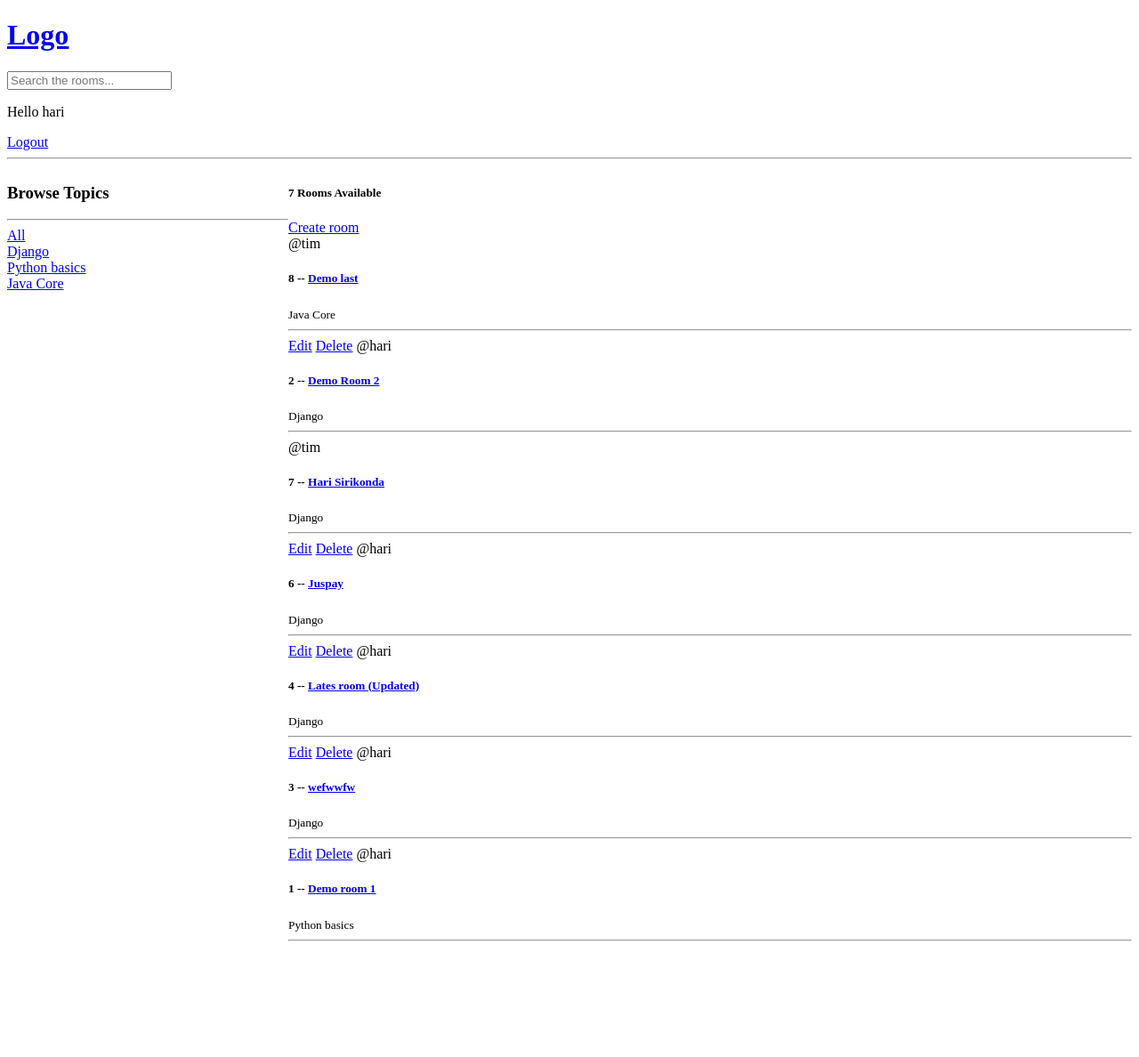
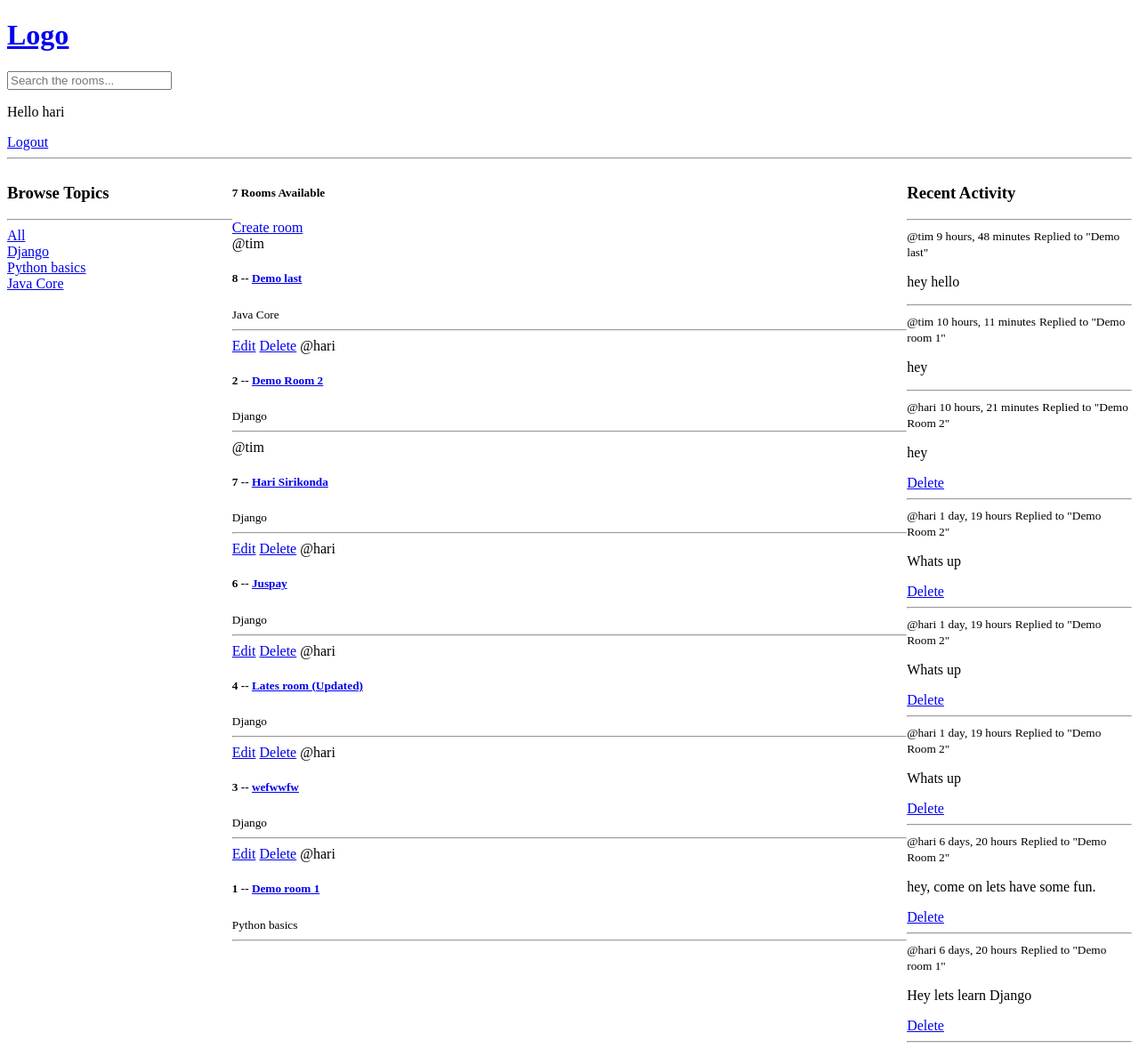
Before and after one commit to HariSirikonda/StudyBud, a Django app: page / in a window 1280 px wide. Shown: the whole page at 89% size. Before the commit the page ends 1058 px from the top, so only its background shows below. Run offline with Django 5.2, Linux system fonts and the light colour scheme; a user stored in the database is signed in; data comes from the database, SQL or seed files in the repository; both versions use the stored data as it was after the commit.

Commit message:
Added the Activity feed functionality.

```diff
--- a/studybud/base/models.py
+++ b/studybud/base/models.py
@@ -34,5 +34,8 @@ class Message(models.Model):
     updated = models.DateTimeField(auto_now=True)
     created = models.DateTimeField(auto_now_add=True)
 
+    class Meta:
+            ordering = ['-updated', '-created']
+
     def __str__(self):
         return self.body[0:50]
--- /dev/null
+++ b/studybud/base/templates/base/activity_component.html
@@ -0,0 +1,13 @@
+<h3>Recent Activity</h3>
+<hr>
+{% for message in room_messages %}
+<div>
+    <small>@{{message.user}} {{message.created|timesince}}</small>
+    <small>Replied to "{{message.room}}"</small>
+    <p>{{message}}</p>
+    {% if request.user == message.user %}
+    <a href="{% url 'delete-message' message.id %}">Delete</a>
+    {% endif %}
+    <hr>
+</div>
+{% endfor %}
--- /dev/null
+++ b/studybud/base/templates/base/feed_component.html
@@ -0,0 +1,12 @@
+{% for room in rooms %}
+<div>
+    {% if request.user == room.host %}
+    <a href="{% url 'update-room' room.id %}">Edit</a>
+    <a href="{% url 'delete-room' room.id %}">Delete</a>
+    {% endif %}
+    <span>@{{room.host.username}}</span>
+    <h5>{{room.id}} -- <a href="{% url 'room' room.id %}">{{room.name}}</a></h5>
+    <small>{{room.topic.name}}</small>
+    <hr>
+</div>
+{% endfor %}
--- a/studybud/base/templates/base/home.html
+++ b/studybud/base/templates/base/home.html
@@ -5,38 +5,21 @@
 <style>
     .home-container {
         display: grid;
-        grid-template-columns: 1fr 3fr;
+        grid-template-columns: 1fr 3fr 1fr;
     }
 </style>
 
 <div class="home-container">
     <div>
-        <h3>Browse Topics</h3>
-        <hr>
-        <div>
-            <a href="{% url 'home' %}">All</a>
-        </div>
-        {% for topic in topics %}
-        <div>
-            <a href="{% url 'home' %}?q={{topic.name}}">{{topic.name}}</a>
-        </div>
-        {% endfor %}
+        {% include 'base/topics_component.html' %}
     </div>
     <div>
         <h5>{{room_count}} Rooms Available</h5>
         <a href="{% url 'create-room' %}">Create room</a>
-        {% for room in rooms %}
-        <div>
-            {% if request.user == room.host %}
-            <a href="{% url 'update-room' room.id %}">Edit</a>
-            <a href="{% url 'delete-room' room.id %}">Delete</a>
-            {% endif %}
-            <span>@{{room.host.username}}</span>
-            <h5>{{room.id}} -- <a href="{% url 'room' room.id %}">{{room.name}}</a></h5>
-            <small>{{room.topic.name}}</small>
-            <hr>
-        </div>
-        {% endfor %}
+        {% include 'base/feed_component.html' %}
+    </div>
+    <div>
+        {% include 'base/activity_component.html' %}
     </div>
 </div>
 
--- /dev/null
+++ b/studybud/base/templates/base/topics_component.html
@@ -0,0 +1,10 @@
+<h3>Browse Topics</h3>
+<hr>
+<div>
+    <a href="{% url 'home' %}">All</a>
+</div>
+{% for topic in topics %}
+<div>
+    <a href="{% url 'home' %}?q={{topic.name}}">{{topic.name}}</a>
+</div>
+{% endfor %}
--- a/studybud/base/views.py
+++ b/studybud/base/views.py
@@ -72,9 +72,10 @@ def home(request):
     )
 
     room_count = rooms.count()
+    topics = Topic.objects.all()
+    room_messages = Message.objects.filter(Q(room__topic__name__icontains = q))
 
-    topics = Topic.objects.all()
-    context = {'rooms': rooms, 'topics': topics, 'room_count': room_count}
+    context = {'rooms': rooms, 'topics': topics, 'room_count': room_count, 'room_messages': room_messages}
     return render(request, 'base/home.html', context)
 
 def room(request, pk):
```
Also changed, not shown: studybud/db.sqlite3.
